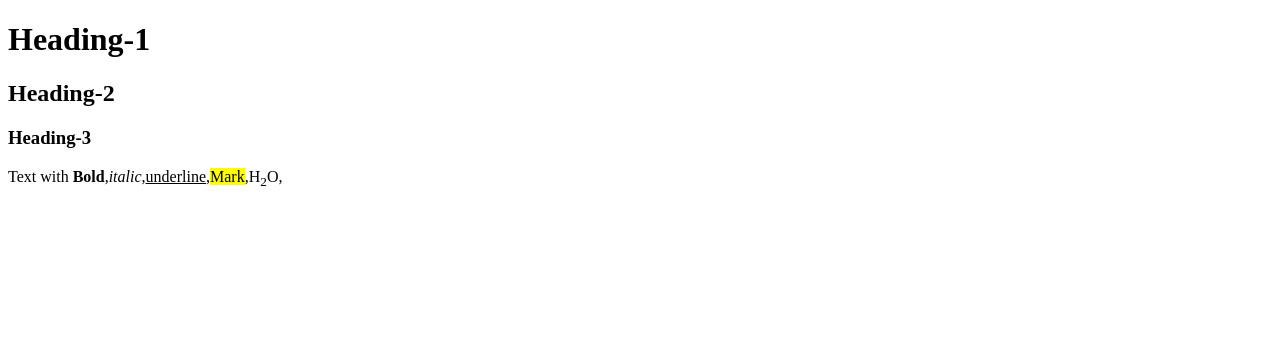
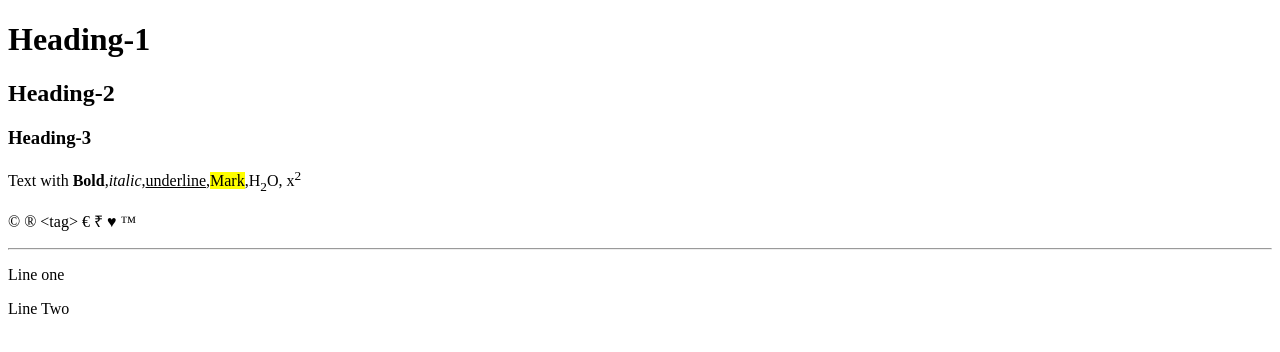
Before and after one commit to samaksh841/wdw_1050, a plain HTML site: page Assignment/assignment-2.html in a window 1280 px wide. Drawn offline with Linux system fonts and the light colour scheme.

Commit message:
assignment-2 completed

```diff
--- a/Assignment/assignment-2.html
+++ b/Assignment/assignment-2.html
@@ -9,7 +9,13 @@
     <h1><b>Heading-1</b></h1>
     <h2>Heading-2</h2>
     <h3>Heading-3</h3>
-    <p>Text with <b>Bold</b>,<i>italic</i>,<u>underline</u>,<mark>Mark</mark>,H<sub>2</sub>O,</p>
+    <p>Text with <b>Bold</b>,<i>italic</i>,<u>underline</u>,<mark>Mark</mark>,H<sub>2</sub>O,
+    x<sup>2</sup></p>
+
+    <p>&#169; &#174; &lt;tag&gt; &#X20AC; &#8377; &#9829; &#8482;</p>
+    <hr>
+    <p>Line one</p>
+    <p>Line Two</p>
 
 </body>
 </html>
```
